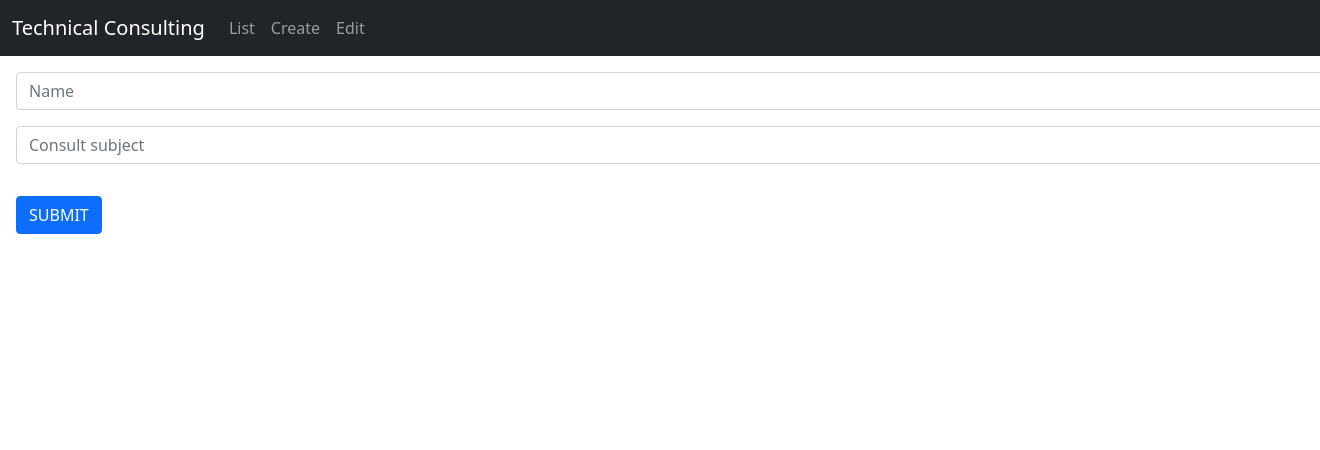
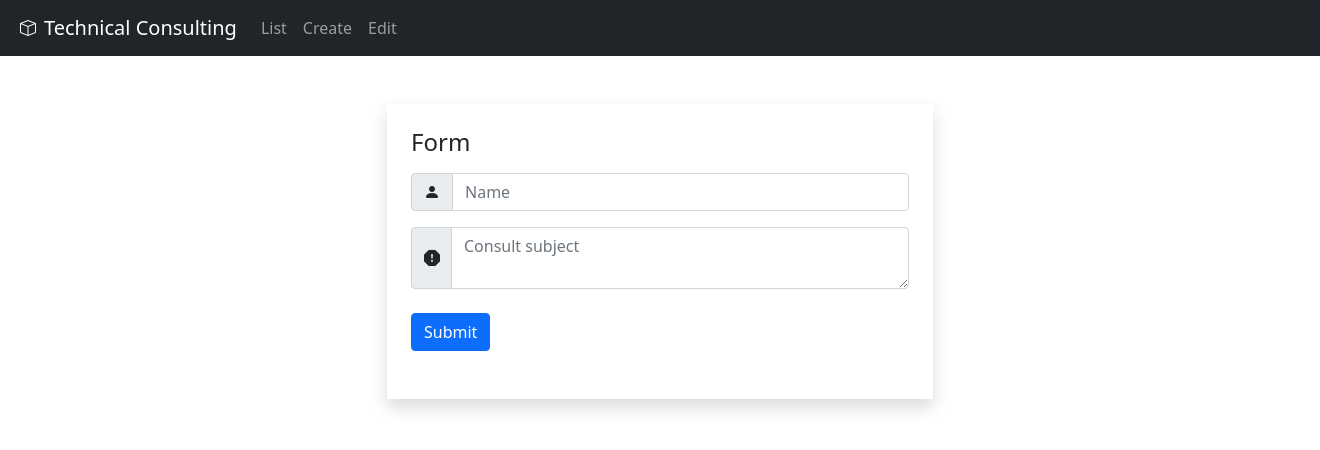
Before and after one commit to los600/Technical-Consulting, a PHP site: page /create in a window 1320 px wide; the page is wider, and only the part inside the window is pictured. Shown: the top 450 px of that part. Run offline with PHP 8.4, Linux system fonts and the light colour scheme; data that the repository does not hold is empty; some libraries are stand-ins or nearby versions.

Commit message:
bootstrap pages

```diff
--- a/src/Views/Components/header.php
+++ b/src/Views/Components/header.php
@@ -1,11 +1,12 @@
 <header>
     <nav class="navbar navbar-expand-sm bg-dark navbar-dark">
     <div class="container-fluid">
+        <i class="bi bi-box text-white m-2"></i>
         <a class="navbar-brand" href="/list">Technical Consulting</a>
         <button class="navbar-toggler" type="button" data-bs-toggle="collapse" data-bs-target="#collapsibleNavbar">
         <span class="navbar-toggler-icon"></span>
         </button>
-        <div class="collapse navbar-collapse" id="collapsibleNavbar">
+        <div class="collapse navbar-collapse justify-content" id="collapsibleNavbar">
         <ul class="navbar-nav">
             <li class="nav-item">
             <a class="nav-link" href="/list">List</a>
--- a/src/Views/layouts/default.php
+++ b/src/Views/layouts/default.php
@@ -9,6 +9,7 @@
             rel="stylesheet"
             integrity="sha384-EVSTQN3/azprG1Anm3QDgpJLIm9Nao0Yz1ztcQTwFspd3yD65VohhpuuCOmLASjC"
             crossorigin="anonymous">
+        <link rel="stylesheet" href="https://cdn.jsdelivr.net/npm/bootstrap-icons@1.7.1/font/bootstrap-icons.css">
         <title>Document</title>
     </head>
     <body>
--- a/src/Views/pages/createForm.php
+++ b/src/Views/pages/createForm.php
@@ -1,13 +1,39 @@
 <?php require_once __DIR__ . '/../layouts/default.php'; ?>
 
     <main>
-        <form action="/Cita" name="form" method="post" id=user>
-                <div class="input-group m-3">
-                    <input type="text" class="form-control" id="user"value="" name="username" placeholder="Name" aria-label="Name">
+
+
+        <div class="container mt-5">
+            <div class="row">
+                <div class="col-md-6 offset-md-3">
+
+
+                    <form action="/Cita" class="shadow p-4"  name="form" method="post" id=user>
+                    <div class="mb-3">
+                        <h4>Form</h4>
+                    </div>
+                        <div class="mb-3 input-group">
+                            <span class="input-group-text"><i class="bi bi-person-fill"></i></span>
+                            <input type="text" class="form-control" required id="user"value="" name="username" placeholder="Name" aria-label="Name">
+                        </div>
+
+                        <div class="mb-3 input-group">
+                            <span class="input-group-text"><i class="bi bi-exclamation-octagon-fill"></i></span>
+                            <label for="Password"></label>
+                            <textarea class="form-control" type="text"  required  id="user" name="subject" placeholder="Consult subject " aria-label="Consult subject"></textarea>
+                        </div>
+
+
+                        <div class="mb-4 mt-4">
+                            <button type="submit" class="btn btn-primary">Submit</button>
+                        </div>
+
+
+
+                    </form>
                 </div>
-                <div class="input-group m-3">
-                    <input type="text" class="form-control"  id="user" name="subject" placeholder="Consult subject " aria-label="Consult subject">
-                </div>
-                <button type="submit" class="btn btn-primary m-3" >SUBMIT</button>
-        </form>
+            </div>
+        </div>
+
+        </div>
     </main>
```
Also changed, not shown: src/Views/pages/edit.php (+10 -10 lines), src/Views/pages/list.php (+5 -5 lines).
